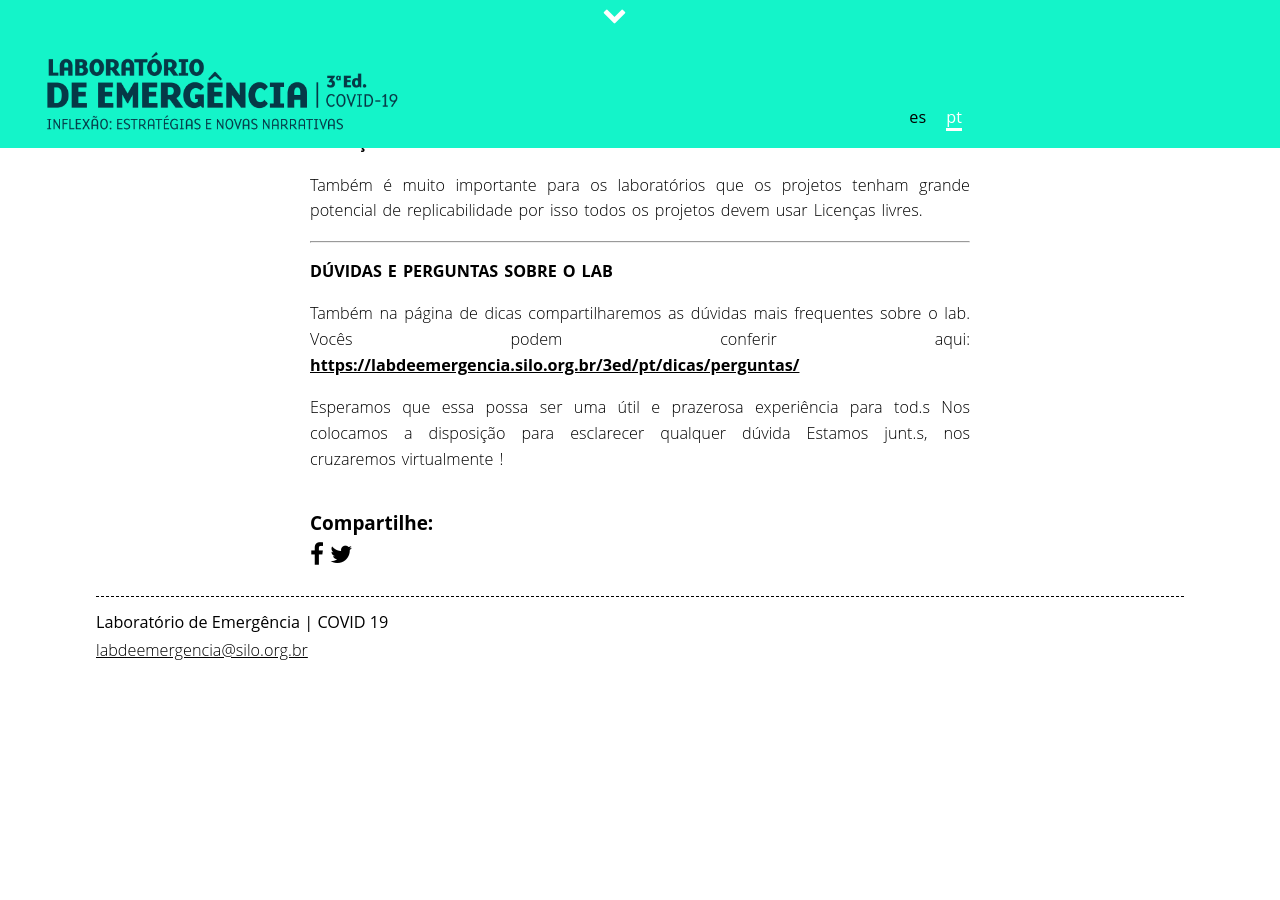
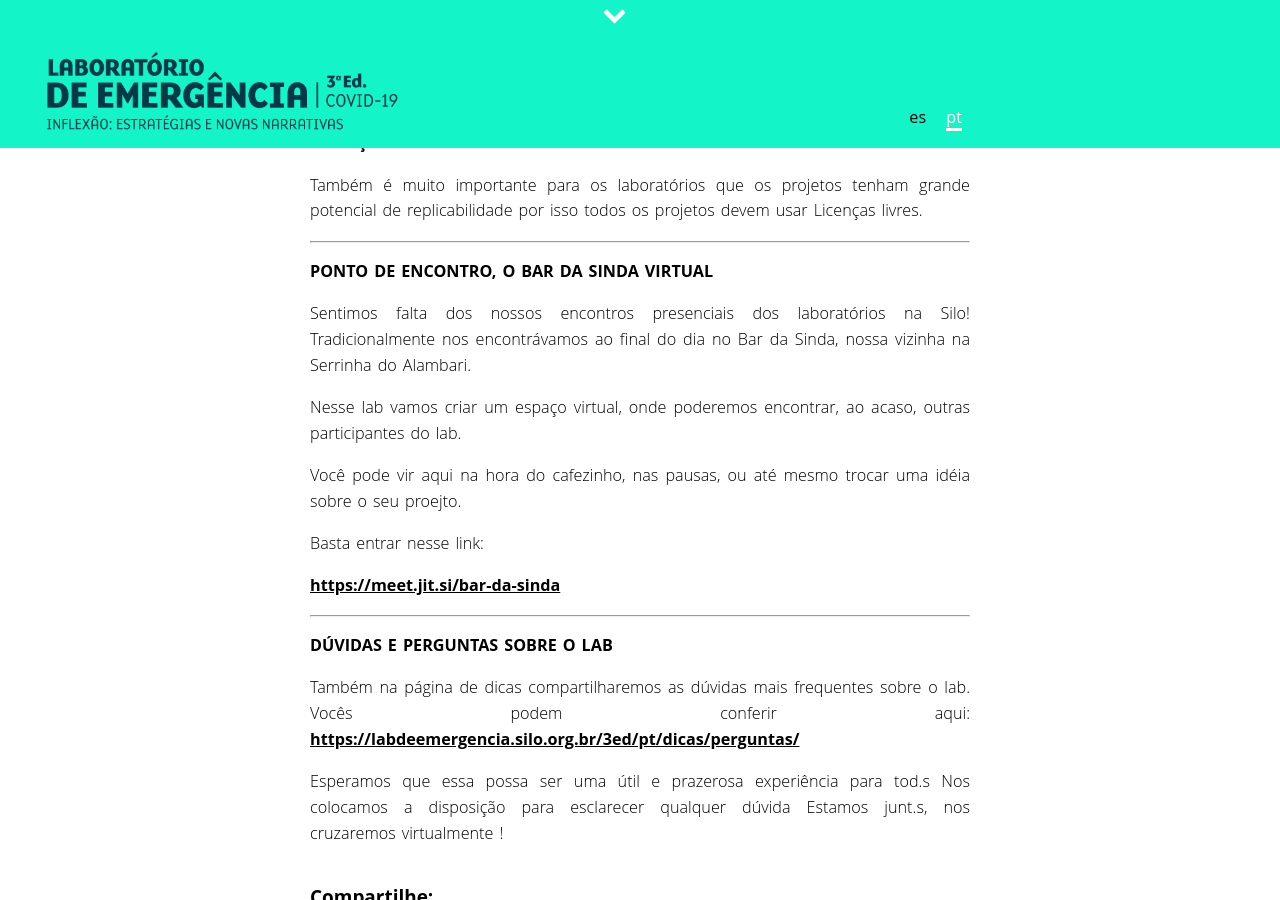
Before and after one commit to associacaosilo/labdeemergencia3ed, a Jekyll site: the page built from _pages/pt/0-tudo.md, in a window 1280 px wide and 900 px high, scrolled down 3340 px. Built offline with Jekyll 4.4.1, drawn with Linux system fonts in a browser that asks for light colours; nearby versions of some CDN libraries; before the commit the page ends 4036 px from its top, so only the background shows below that.

Commit message:
Update 0-tudo.md

```diff
--- a/_pages/pt/0-tudo.md
+++ b/_pages/pt/0-tudo.md
@@ -145,6 +145,20 @@ Também é muito importante para os laboratórios que os projetos tenham grande
 
 ---
 
+**PONTO DE ENCONTRO, O BAR DA SINDA VIRTUAL**
+
+Sentimos falta dos nossos encontros presenciais dos laboratórios na Silo! Tradicionalmente nos encontrávamos ao final do dia no Bar da Sinda, nossa vizinha na Serrinha do Alambari.
+
+
+Nesse lab vamos criar um espaço virtual, onde poderemos encontrar, ao acaso, outras participantes do lab.
+
+Você pode vir aqui na hora do cafezinho, nas pausas, ou até mesmo trocar uma idéia sobre o seu proejto.
+
+Basta entrar nesse link:
+
+[https://meet.jit.si/bar-da-sinda](https://meet.jit.si/bar-da-sinda)
+
+---
 
 **DÚVIDAS E PERGUNTAS SOBRE O LAB**
 
```
